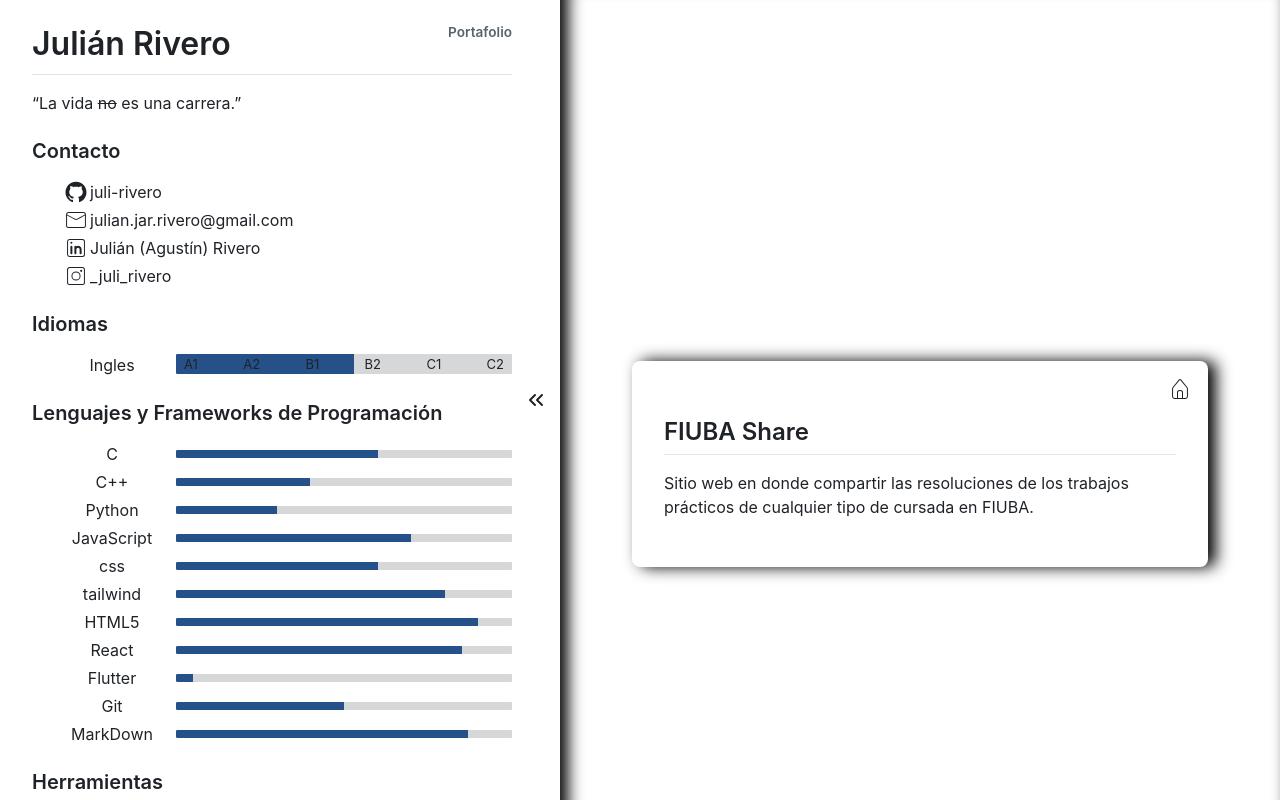
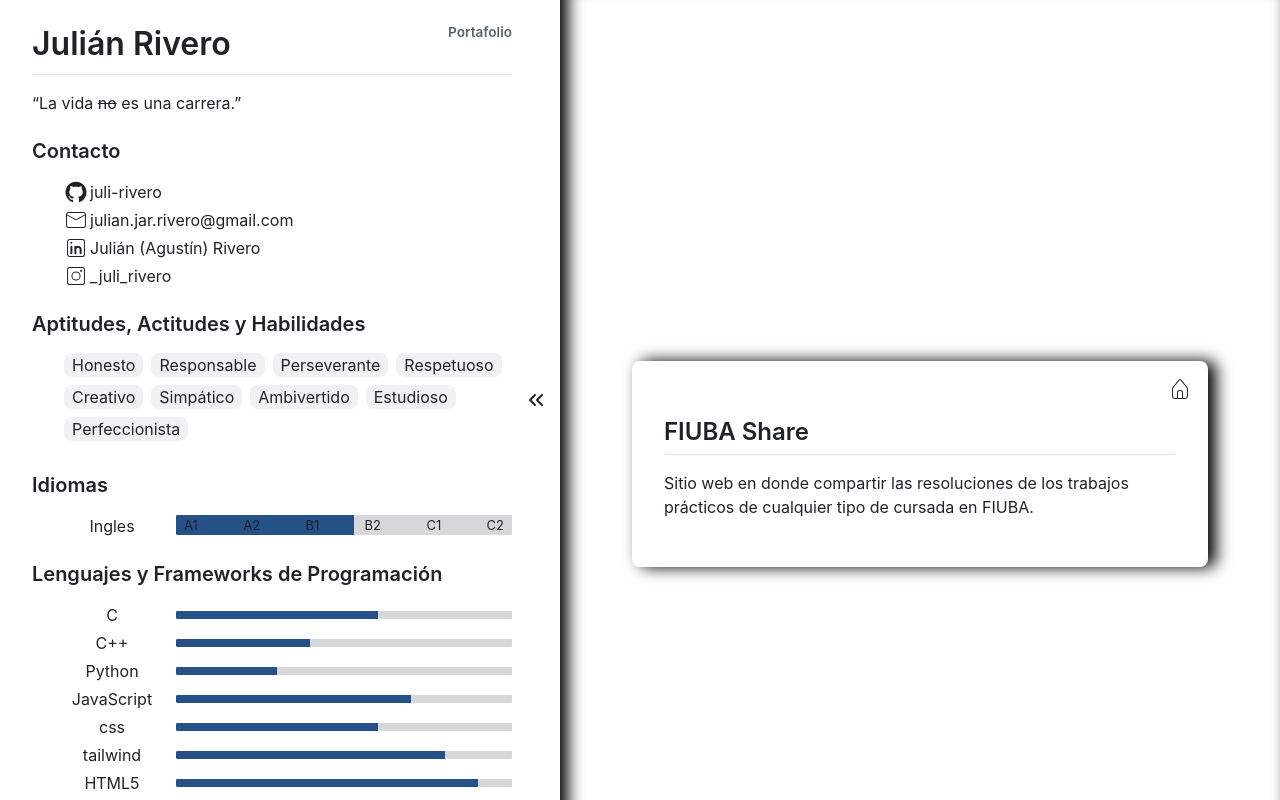
Before and after one commit to juli-rivero/juli-rivero.github.io, a React (Vite) app: page / in a window 1280 px wide. Built offline with nearby package versions, Linux system fonts and the light colour scheme.

Commit message:
Aptitudes

```diff
--- /dev/null
+++ b/src/components/Aside.tsx/SobreMi/Aptitudes.tsx
@@ -0,0 +1,33 @@
+const Chip = ({ children }: { children: React.ReactNode }) => (
+  <span
+    style={{
+    borderRadius:".5rem",
+      paddingInline: ".5rem",
+      textWrap:"nowrap",
+      background: "var(--bgColor-neutral-muted)",
+    }}
+  >
+    {children}
+  </span>
+);
+
+function Aptitudes() {
+  return (
+    <>
+      <h3>Aptitudes, Actitudes y Habilidades</h3>
+      <div style={{display:"flex", gap:".5rem", flexWrap:"wrap", marginLeft:"2rem", marginBottom:"2rem"}}>
+        <Chip>Honesto</Chip>
+        <Chip>Responsable</Chip>
+        <Chip>Perseverante</Chip>
+        <Chip>Respetuoso</Chip>
+        <Chip>Creativo</Chip>
+        <Chip>Simpático</Chip>
+        <Chip>Ambivertido</Chip>
+        <Chip>Estudioso</Chip>
+        <Chip>Perfeccionista</Chip>
+      </div>
+    </>
+  );
+}
+
+export default Aptitudes;
--- a/src/components/Aside.tsx/SobreMi/SobreMi.tsx
+++ b/src/components/Aside.tsx/SobreMi/SobreMi.tsx
@@ -3,6 +3,7 @@ import Descripcion from "./Descripcion";
 import Idiomas from "./Idiomas";
 import LenguajesDeProgramacion from "./LenguajesDeProgramacion";
 import Herramientas from "./Herramientas";
+import Aptitudes from "./Aptitudes";
 
 function SobreMi() {
   return (
@@ -23,6 +24,7 @@ function SobreMi() {
       <h1>Julián Rivero</h1>
       <Descripcion />
       <Contacto />
+      <Aptitudes />
       <Idiomas />
       <LenguajesDeProgramacion />
       <Herramientas />
```
